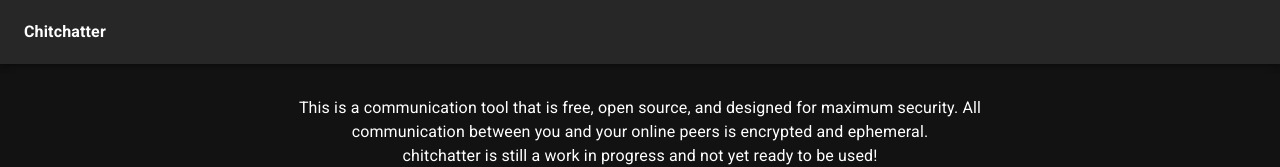
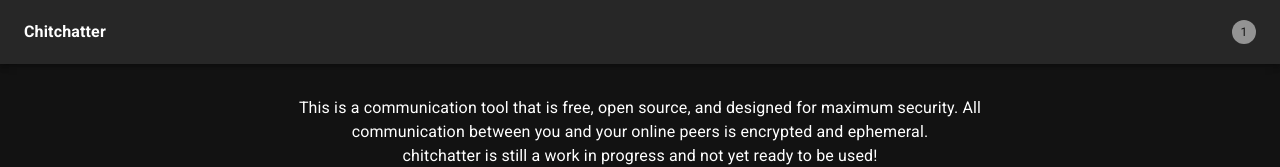
Before and after one commit to jscoott/chitchatter, a React (Create React App) app: page / in a window 1280 px wide. Shown: the top 167 px of the page. Built offline with nearby package versions, Linux system fonts and the light colour scheme.

Commit message:
feat: show number of peers in the room

```diff
--- a/src/Bootstrap.tsx
+++ b/src/Bootstrap.tsx
@@ -6,6 +6,8 @@ import AppBar from '@mui/material/AppBar'
 import Toolbar from '@mui/material/Toolbar'
 import Box from '@mui/material/Box'
 import Typography from '@mui/material/Typography'
+import StepIcon from '@mui/material/StepIcon'
+import Tooltip from '@mui/material/Tooltip'
 
 import { ShellContext } from 'ShellContext'
 import { Home } from 'pages/Home/'
@@ -29,8 +31,12 @@ function Bootstrap({
   const [settings, setSettings] = useState({ userId: getUuid() })
   const { userId } = settings
   const [title, setTitle] = useState('')
+  const [numberOfPeers, setNumberOfPeers] = useState(1)
 
-  const shellContextValue = useMemo(() => ({ setTitle }), [setTitle])
+  const shellContextValue = useMemo(
+    () => ({ numberOfPeers, setNumberOfPeers, setTitle }),
+    [numberOfPeers, setNumberOfPeers, setTitle]
+  )
 
   useEffect(() => {
     ;(async () => {
@@ -61,8 +67,18 @@ function Bootstrap({
         sx={{ height: '100vh', display: 'flex', flexDirection: 'column' }}
       >
         <AppBar position="relative">
-          <Toolbar variant="regular">
+          <Toolbar
+            variant="regular"
+            sx={{
+              display: 'flex',
+              flexDirection: 'row',
+              justifyContent: 'space-between',
+            }}
+          >
             <Typography sx={{ fontWeight: 'bold' }}>{title}</Typography>
+            <Tooltip title="Number of peers in the room">
+              <StepIcon icon={numberOfPeers} sx={{ marginLeft: 'auto' }} />
+            </Tooltip>
           </Toolbar>
         </AppBar>
         {hasLoadedSettings ? (
--- a/src/ShellContext.ts
+++ b/src/ShellContext.ts
@@ -2,8 +2,12 @@ import { createContext, Dispatch, SetStateAction } from 'react'
 
 interface ShellContextProps {
   setTitle: Dispatch<SetStateAction<string>>
+  setNumberOfPeers: Dispatch<SetStateAction<number>>
+  numberOfPeers: number
 }
 
 export const ShellContext = createContext<ShellContextProps>({
   setTitle: () => {},
+  setNumberOfPeers: () => {},
+  numberOfPeers: 1,
 })
--- a/src/components/Room/Room.tsx
+++ b/src/components/Room/Room.tsx
@@ -1,4 +1,4 @@
-import React, { useState } from 'react'
+import React, { useContext, useEffect, useState } from 'react'
 import { v4 as uuid } from 'uuid'
 import Box from '@mui/material/Box'
 import FormControl from '@mui/material/FormControl'
@@ -7,6 +7,7 @@ import TextField from '@mui/material/TextField'
 import Fab from '@mui/material/Fab'
 import ArrowUpward from '@mui/icons-material/ArrowUpward'
 
+import { ShellContext } from 'ShellContext'
 import { usePeerRoom, usePeerRoomAction } from 'hooks/usePeerRoom'
 import { PeerActions } from 'models/network'
 import { UnsentMessage, ReceivedMessage } from 'models/chat'
@@ -25,6 +26,7 @@ export function Room({
   roomId,
   userId,
 }: RoomProps) {
+  const shellContext = useContext(ShellContext)
   const [isMessageSending, setIsMessageSending] = useState(false)
   const [textMessage, setTextMessage] = useState('')
   const [messageLog, setMessageLog] = useState<
@@ -40,6 +42,12 @@ export function Room({
     },
     roomId
   )
+
+  useEffect(() => {
+    peerRoom.onPeersChange((numberOfPeers: number) => {
+      shellContext.setNumberOfPeers(numberOfPeers)
+    })
+  }, [peerRoom, shellContext])
 
   const [sendMessage, receiveMessage] = usePeerRoomAction<UnsentMessage>(
     peerRoom,
--- a/src/services/PeerRoom/PeerRoom.ts
+++ b/src/services/PeerRoom/PeerRoom.ts
@@ -5,15 +5,31 @@ export class PeerRoom {
 
   private roomConfig: RoomConfig
 
+  private numberOfPeers: number
+
   constructor(config: RoomConfig, roomId: string) {
     this.roomConfig = config
     this.room = joinRoom(this.roomConfig, roomId)
+    this.numberOfPeers = 1 // Includes this peer
+  }
+
+  onPeersChange = (handlePeersChange: (numberOfPeers: number) => void) => {
+    if (!this.room) return
+
+    this.room.onPeerJoin(() => {
+      this.numberOfPeers++
+      handlePeersChange(this.numberOfPeers)
+    })
+
+    this.room.onPeerLeave(() => {
+      this.numberOfPeers--
+      handlePeersChange(this.numberOfPeers)
+    })
   }
 
   leaveRoom = () => {
-    if (this.room) {
-      this.room.leave()
-    }
+    if (!this.room) return
+    this.room.leave()
   }
 
   makeAction = <T>(namespace: string) => {
```
